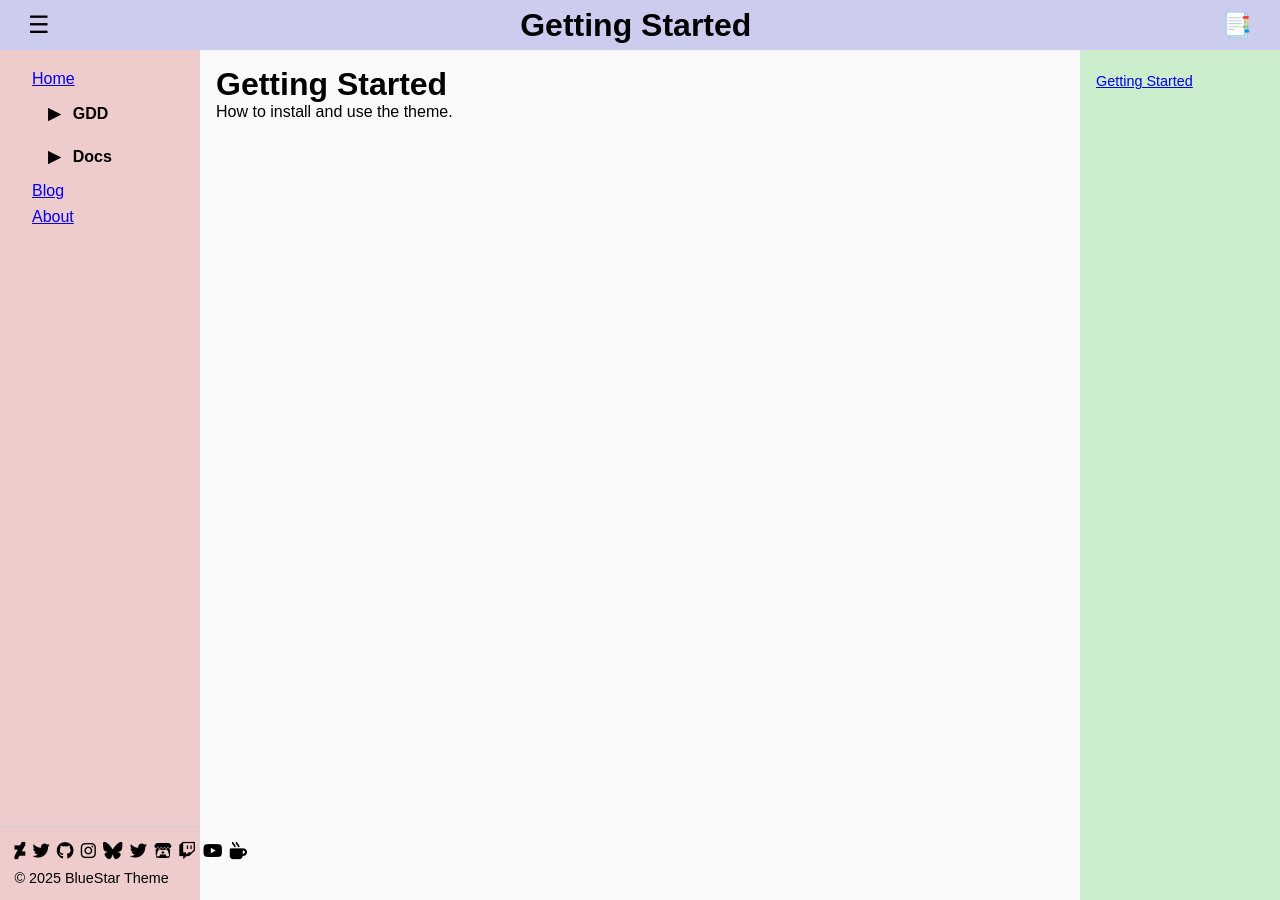
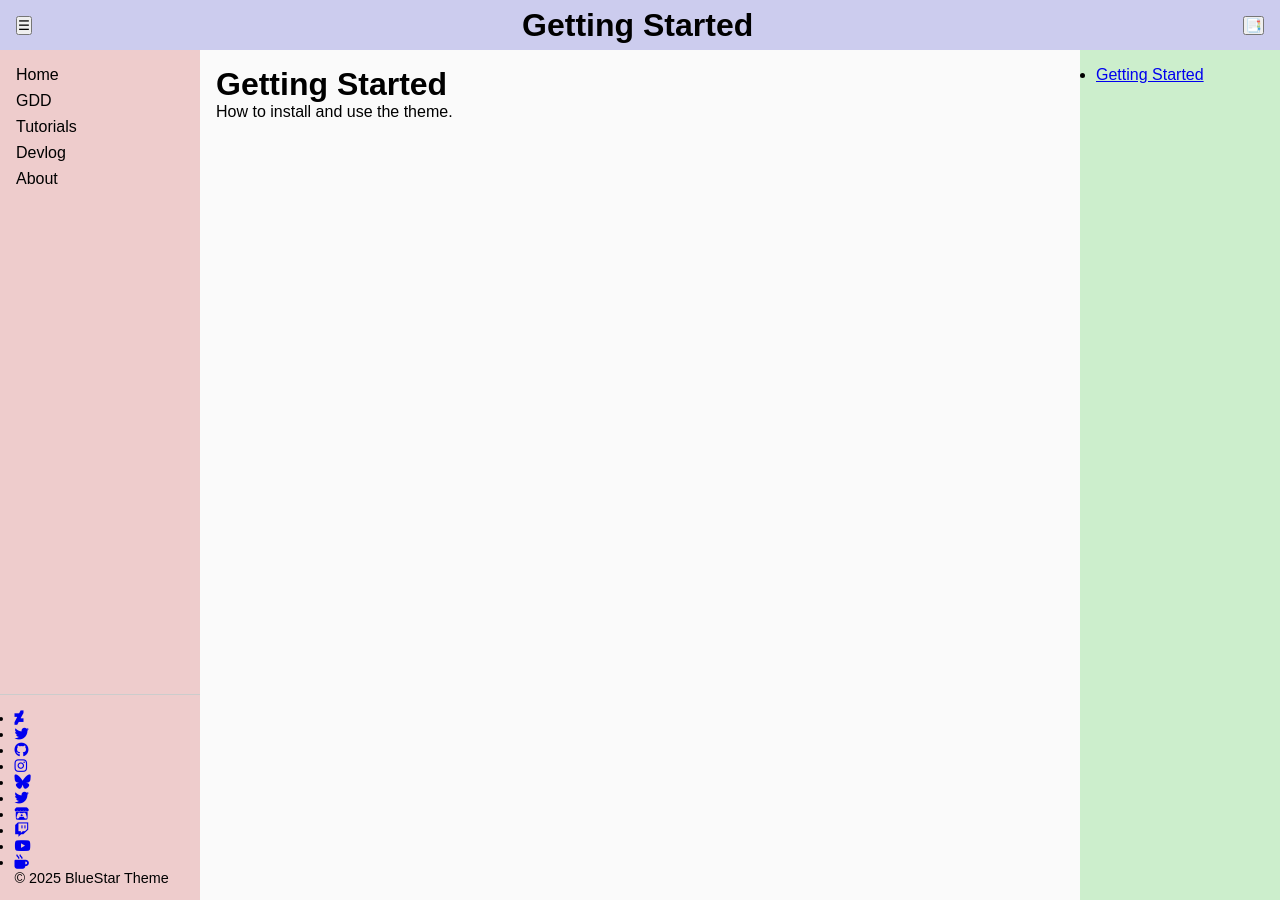
Before and after one commit to BlueStar03/theme, a Jekyll site: the page built from _docs/getting-started.md, in a window 1280 px wide. Built offline with Jekyll 4.4.1, drawn with Linux system fonts in a browser that asks for light colours.

Commit message:
simple nav

```diff
--- a/_config.yml
+++ b/_config.yml
@@ -20,27 +20,23 @@ collections:
 
 
 # Define your sidebar order
+
 nav:
   - title: "Home"
     url: /
-    type: page
 
   - title: "GDD"
-    type: collection
-    collection: gdd
-    # url is derived from the first document’s permalink
+    url: /gdd/
 
-  - title: "Docs"
-    type: collection
-    collection: docs
+  - title: "Tutorials"
+    url: /tutorials/
 
-  - title: "Blog"
+  - title: "Devlog"
     url: /posts/
-    type: blog
 
   - title: "About"
     url: /about/
-    type: page
+
 
 
 
--- a/_includes/left-panel.html
+++ b/_includes/left-panel.html
@@ -3,16 +3,9 @@
     <nav>
       <ul class="nav-list">
         {% for item in site.nav %}
-          {% case item.type %}
-            {% when "page" %}
-              {% include left-panel-page.html item=item %}
-            {% when "collection" %}
-              {% include left-panel-collection.html item=item %}
-            {% when "blog" %}
-              {% include left-panel-blog.html item=item %}
-            {% else %}
-              {% include left-panel-page.html item=item %}
-          {% endcase %}
+          <li>
+            <a href="{{ item.url | relative_url }}">{{ item.title }}</a>
+          </li>
         {% endfor %}
       </ul>
     </nav>
--- a/assets/css/style.css
+++ b/assets/css/style.css
@@ -10,29 +10,22 @@
 html, body {
   height: 100%;
   font-family: sans-serif;
-  overflow: hidden; /* Panels and main scroll themselves */
+  overflow: hidden; /* panels and main handle their own scrolling */
 }
 
 /* --------------------------------------------------------------------------
    Header
    -------------------------------------------------------------------------- */
 header {
+  position: fixed;
+  top: 0; left: 0; right: 0;
   height: 50px;
   background: #cce;
   display: flex;
   align-items: center;
   justify-content: space-between;
   padding: 0 1em;
-  position: relative;
   z-index: 2;
-}
-
-header button {
-  background: none;
-  border: none;
-  font-size: 1.5em;
-  cursor: pointer;
-  padding: 0.25em 0.5em;
 }
 
 /* --------------------------------------------------------------------------
@@ -40,7 +33,7 @@ header button {
    -------------------------------------------------------------------------- */
 .left-panel {
   position: fixed;
-  top: 50px;      /* Below header */
+  top: 50px;    /* below header */
   bottom: 0;
   left: 0;
   width: 200px;
@@ -50,9 +43,8 @@ header button {
   transition: left 0.3s ease;
   z-index: 1;
 }
-
 .left-panel.closed {
-  left: -200px;
+  left: -200px; /* hide when collapsed */
 }
 
 .left-panel .left-scroll {
@@ -69,11 +61,44 @@ header button {
 }
 
 /* --------------------------------------------------------------------------
+   Navigation List
+   -------------------------------------------------------------------------- */
+.nav-list {
+  list-style: none;
+  padding: 0;
+}
+.nav-list li + li {
+  margin-top: 0.5em;
+}
+.nav-list a {
+  text-decoration: none;
+  color: inherit;
+}
+
+/* --------------------------------------------------------------------------
+   Main Content Area
+   -------------------------------------------------------------------------- */
+main {
+  position: absolute;
+  top: 50px;
+  bottom: 0;
+  left: 200px;   /* beside left panel */
+  right: 0;      /* full width (unless you have a right panel) */
+  padding: 1em;
+  overflow-y: auto;
+  background: #fafafa;
+  transition: left 0.3s ease, right 0.3s ease;
+}
+
+body.hide-left  main { left: 0; }  /* expand into left gap when collapsed */
+body.hide-right main { right: 0; }
+
+/* --------------------------------------------------------------------------
    Right Panel (TOC / Aside)
    -------------------------------------------------------------------------- */
 .right-panel {
   position: fixed;
-  top: 50px;      /* Below header */
+  top: 50px;    /* below header */
   bottom: 0;
   right: 0;
   width: 200px;
@@ -83,134 +108,13 @@ header button {
   transition: right 0.3s ease;
   z-index: 1;
 }
-
 .right-panel.closed {
-  right: -200px;
+  right: -200px; /* hide when collapsed */
 }
 
 /* --------------------------------------------------------------------------
-   Main Content Area
+   Optional: Smooth scroll for "Back to Top", TOC, etc.
    -------------------------------------------------------------------------- */
-main {
-  position: absolute;
-  top: 50px;      /* Below header */
-  bottom: 0;
-  left: 200px;    /* Beside left panel */
-  right: 200px;   /* Beside right panel */
-  background: #fafafa;
-  overflow-y: auto;
-  padding: 1em;
-  transition: left 0.3s ease, right 0.3s ease;
+html {
+  scroll-behavior: smooth;
 }
-
-body.hide-left  main { left: 0;   } /* when left panel is collapsed */
-body.hide-right main { right: 0;  } /* when right panel is collapsed */
-
-/* --------------------------------------------------------------------------
-   Collapsible Sections (Collections)
-   -------------------------------------------------------------------------- */
-.collapsible-toggle {
-  display: block;
-  padding: 0.5em 1em;
-  font-weight: bold;
-  text-decoration: none;
-  color: inherit;
-  cursor: pointer;
-}
-
-.collapsible-content {
-  display: none;
-  padding-left: 1em;
-  list-style: disc;
-}
-
-.collapsible-content.open {
-  display: block;
-}
-
-/* --------------------------------------------------------------------------
-   Table of Contents Styling
-   -------------------------------------------------------------------------- */
-.toc {
-  font-size: 0.9em;
-}
-
-.toc ul {
-  list-style: none;
-  padding-left: 0;
-}
-
-.toc li {
-  margin: 0.25em 0;
-}
-
-.toc li.sub {
-  margin-left: 1em;
-  font-size: 0.95em;
-  opacity: 0.85;
-}
-
-/* --------------------------------------------------------------------------
-   Social Links in Footer
-   -------------------------------------------------------------------------- */
-.social-links {
-  list-style: none;
-  display: flex;
-  gap: 0.5em;
-  padding-left: 0;
-  margin-bottom: 0.5em;
-}
-
-.social-links a {
-  font-size: 1.2em;
-  text-decoration: none;
-  color: inherit;
-}
-
-.sr-only {
-  position: absolute;
-  width: 1px; height: 1px;
-  padding: 0; margin: -1px;
-  overflow: hidden;
-  clip: rect(0, 0, 0, 0);
-  white-space: nowrap;
-  border: 0;
-}
-
-/* --------------------------------------------------------------------------
-   Nested List Styling (Nav & Aside)
-   -------------------------------------------------------------------------- */
-nav ol, nav ul,
-aside ol, aside ul {
-  list-style: none;
-  padding-left: 1em;
-}
-
-nav li, aside li {
-  padding: 0.25em 0;
-}
-
-nav li > ol, nav li > ul,
-aside li > ol, aside li > ul {
-  margin-left: 1em;
-}
-
-/* Disable transitions until JS has restored the state */
-body.no-transitions .collapsible-content,
-body.no-transitions main,
-body.no-transitions .left-panel,
-body.no-transitions .right-panel {
-  transition: none !important;
-}
-/* Toggle icon—initially pointing right */
-.collapsible-toggle .toggle-icon {
-  display: inline-block;
-  margin-right: 0.5em;
-  transition: transform 0.3s ease;
-  /* optional: set font-size to match text */
-}
-
-/* When expanded, rotate to point down */
-.collapsible-toggle[aria-expanded="true"] .toggle-icon {
-  transform: rotate(90deg);
-}
```
